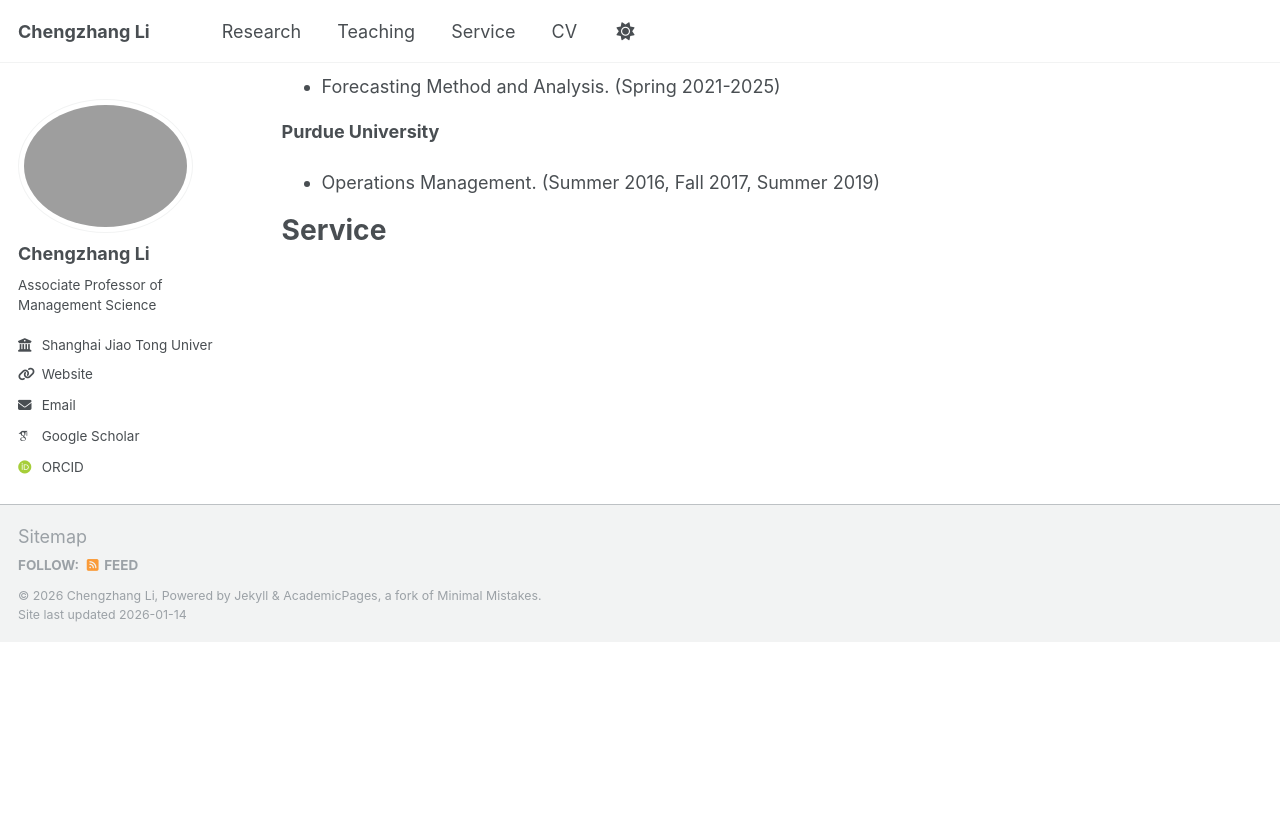
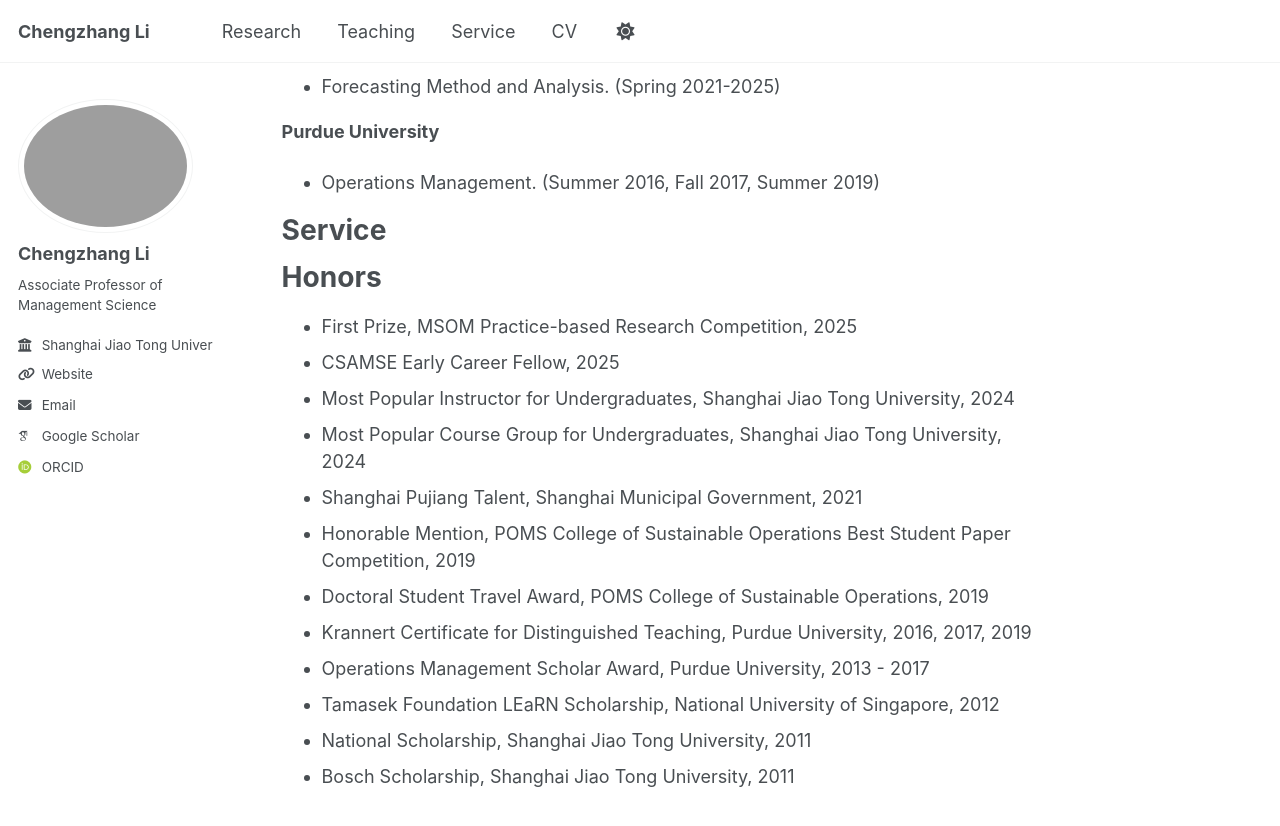
Before and after one commit to li-chengzhang/li-chengzhang.github.io, a Jekyll site: the page built from _pages/about.md, in a window 1280 px wide and 900 px high, scrolled down 1571 px. Shown: the top 826 px of the window. Built offline with Jekyll 4.4.1, drawn with Linux system fonts in a browser that asks for light colours; some web fonts are replaced; a script that is not in the unit is left out; before the commit the page ends 2214 px from its top, so only the background shows below that.

Commit message:
Update about.md

```diff
--- a/_pages/about.md
+++ b/_pages/about.md
@@ -54,3 +54,17 @@ I am an Associate Professor in the Department of Management Science at Antai Col
 
 
 # Service
+
+# Honors
+- First Prize, MSOM Practice-based Research Competition, 2025
+- CSAMSE Early Career Fellow, 2025
+- Most Popular Instructor for Undergraduates, Shanghai Jiao Tong University, 2024
+- Most Popular Course Group for Undergraduates, Shanghai Jiao Tong University, 2024
+- Shanghai Pujiang Talent, Shanghai Municipal Government, 2021
+- Honorable Mention, POMS College of Sustainable Operations Best Student Paper Competition, 2019
+- Doctoral Student Travel Award, POMS College of Sustainable Operations, 2019
+- Krannert Certificate for Distinguished Teaching, Purdue University, 2016, 2017, 2019
+- Operations Management Scholar Award, Purdue University, 2013 - 2017
+- Tamasek Foundation LEaRN Scholarship, National University of Singapore, 2012
+- National Scholarship, Shanghai Jiao Tong University, 2011
+- Bosch Scholarship, Shanghai Jiao Tong University, 2011
```
